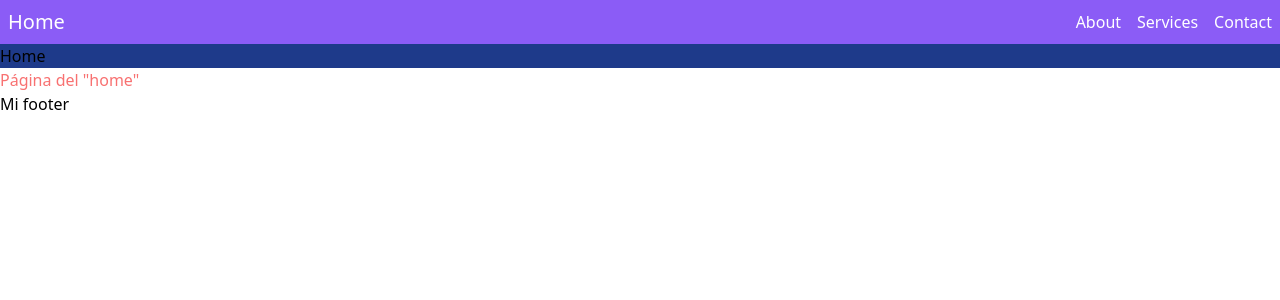
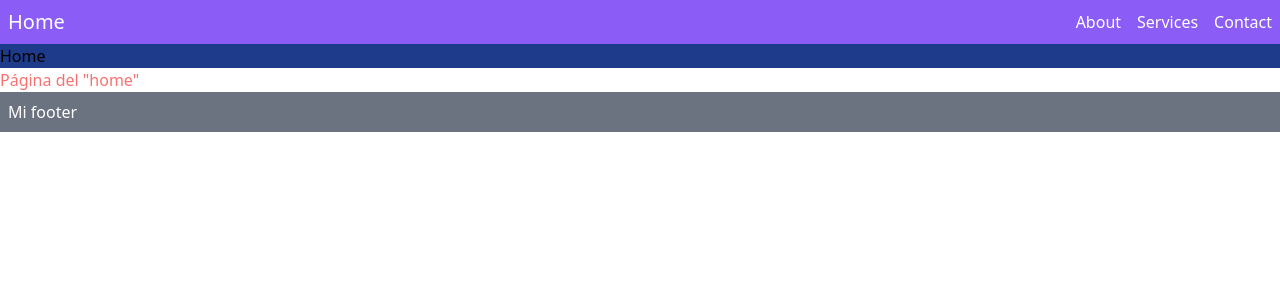
Before and after one commit to et3858/proyecto-react-ssr, a React app: page / in a window 1280 px wide. Shown: the top 300 px of the page. Built offline with nearby package versions, Linux system fonts and the light colour scheme.

Commit message:
feat(Footer): estilización

```diff
--- a/src/components/Footer.jsx
+++ b/src/components/Footer.jsx
@@ -2,7 +2,7 @@ import React from "react";
 
 const Footer = () => {
     return (
-        <footer>
+        <footer className="bg-gray-500 p-2 text-white">
             Mi footer
         </footer>
     );
```
